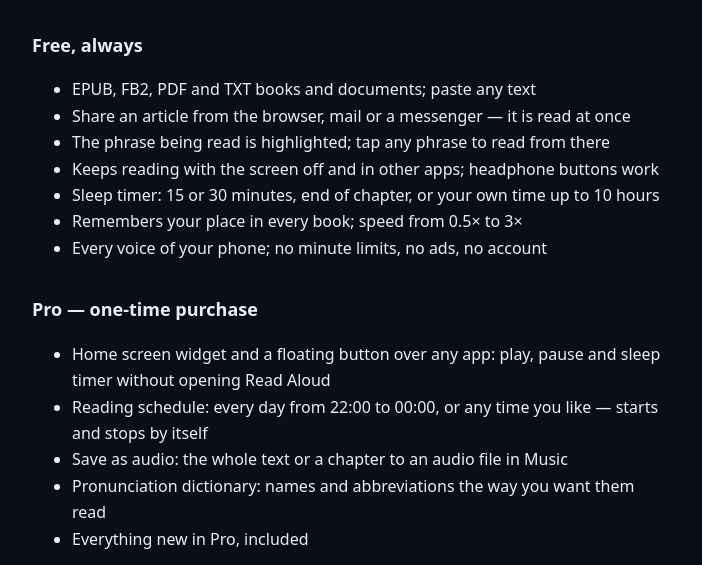
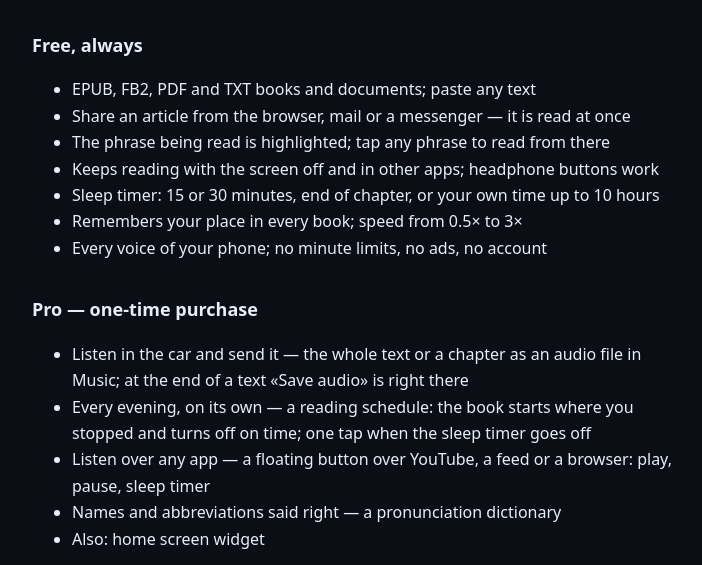
Before and after one commit to nickarstrong/lokio-apps, a plain HTML site: page aloud/index.html in a window 1280 px wide. Shown: the part 179-744 px from the top of the page, without its empty margins (288-990 px from the left). Drawn offline with Linux system fonts and the light colour scheme.

Commit message:
Read Aloud 2.0.0: Pro and next steps

```diff
--- a/aloud/index.html
+++ b/aloud/index.html
@@ -27,11 +27,11 @@
 
 <h2>Pro &mdash; one-time purchase</h2>
 <ul>
-  <li>Home screen widget and a floating button over any app: play, pause and sleep timer without opening Read Aloud</li>
-  <li>Reading schedule: every day from 22:00 to 00:00, or any time you like &mdash; starts and stops by itself</li>
-  <li>Save as audio: the whole text or a chapter to an audio file in Music</li>
-  <li>Pronunciation dictionary: names and abbreviations the way you want them read</li>
-  <li>Everything new in Pro, included</li>
+  <li>Listen in the car and send it &mdash; the whole text or a chapter as an audio file in Music; at the end of a text &laquo;Save audio&raquo; is right there</li>
+  <li>Every evening, on its own &mdash; a reading schedule: the book starts where you stopped and turns off on time; one tap when the sleep timer goes off</li>
+  <li>Listen over any app &mdash; a floating button over YouTube, a feed or a browser: play, pause, sleep timer</li>
+  <li>Names and abbreviations said right &mdash; a pronunciation dictionary</li>
+  <li>Also: home screen widget</li>
 </ul>
 <p>Optional: leave a tip of any size from the menu. It unlocks nothing and helps make the next apps without ads.</p>
 
```
